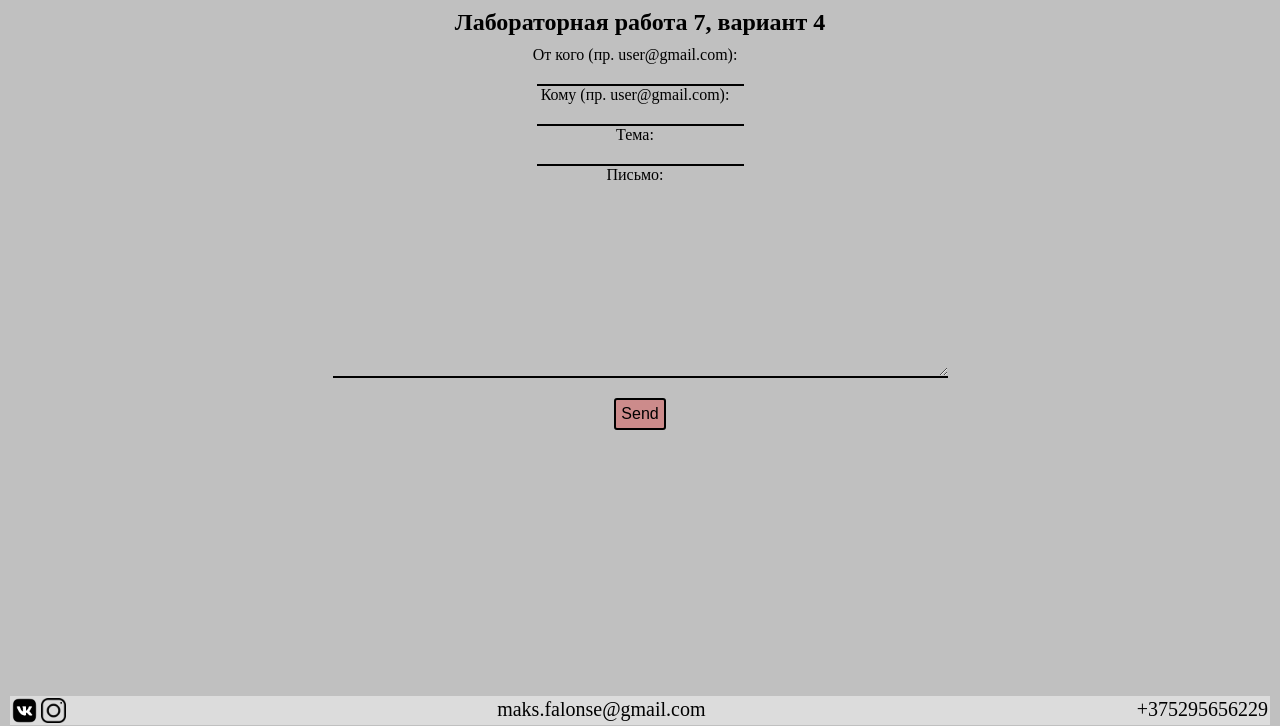
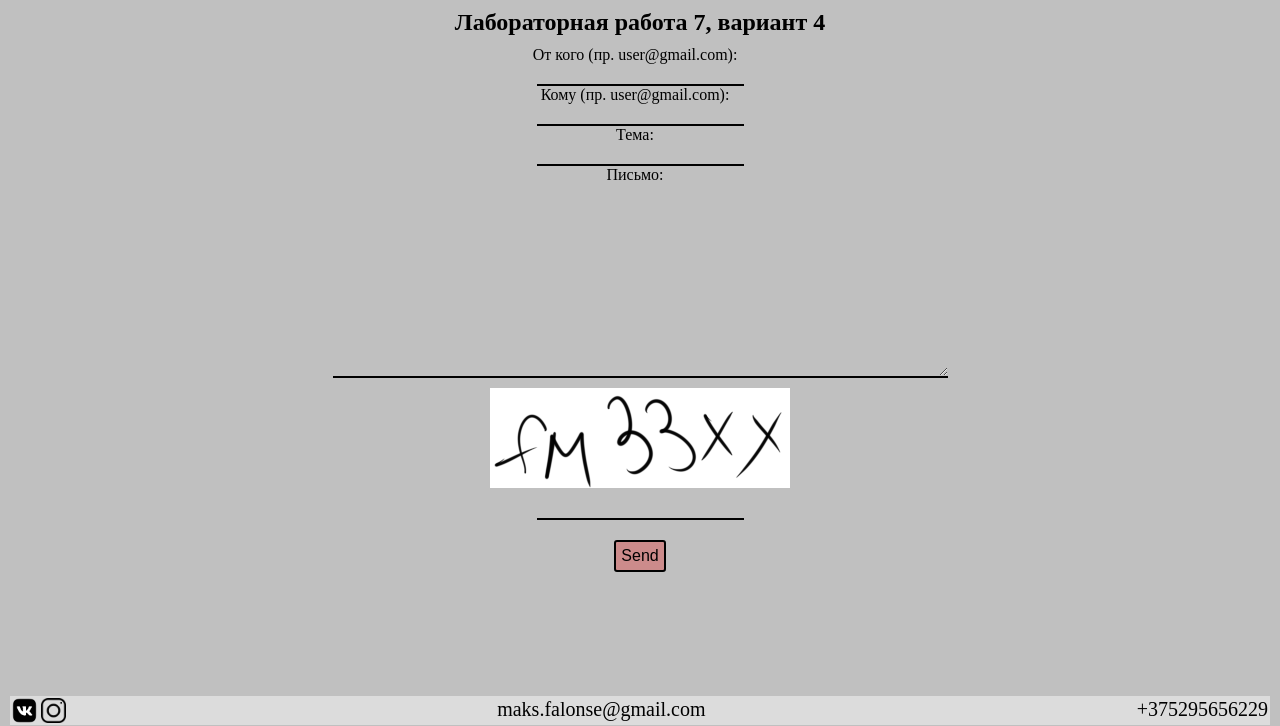
Before and after one commit to Falxns/VT, a PHP site: page /pages/lab7.php in a window 1280 px wide. Shown: the part 75-801 px from the top of the page. Run offline with PHP 8.4, Linux system fonts and the light colour scheme; some libraries are stand-ins or nearby versions.

Commit message:
added captcha before submitting form

```diff
--- a/pages/lab7.php
+++ b/pages/lab7.php
@@ -9,6 +9,7 @@
         <link rel="stylesheet" type="text/css" href="../styles/support.css">
         <link rel="stylesheet" type="text/css" href="../styles/nav.css">
         <link rel="stylesheet" type="text/css" href="../styles/footer.css">
+        <link rel="stylesheet" type="text/css" href="../styles/lab7.css">
     </head>
     <body>
         <?php
@@ -25,6 +26,17 @@
                 <input class="user-form_input" type="text" name="user-theme" id="user-theme" require>
                 <label class="user-form_label" for="user-message">Письмо:</label>
                 <textarea class="user-form_input" name="user-message" id="user-message" cols="60" rows="10" require></textarea>
+                <?php
+                    $randomable = rand(0,4);
+                    $arrcaptcha = array();
+                    $arrcaptcha[0] = 'fm33xx';
+                    $arrcaptcha[1] = 'bc248d';
+                    $arrcaptcha[2] = '24d3dv';
+                    $arrcaptcha[3] = 'qwm36j';
+                    $arrcaptcha[4] = 'kh19lf';
+                ?>
+                <img src="../captcha/image<?php echo $randomable ?>.png" id="img-captcha"></img>
+                <input class="user-form_input" type="text" name="user-captcha" id="user-captcha" require>
                 <input class="user-form_submit" type="submit" value="Send">
                 <?php
                     use PHPMailer\PHPMailer\PHPMailer;
@@ -32,12 +44,13 @@
                     use PHPMailer\PHPMailer\Exception;
                     require '../vendor/autoload.php';
 
-                    if (isset($_POST['user-emailfrom']) && isset($_POST['user-emailto']) && isset($_POST['user-theme']) && isset($_POST['user-message'])) {
+                    if (isset($_POST['user-emailfrom']) && isset($_POST['user-emailto']) && isset($_POST['user-theme']) && isset($_POST['user-message']) && isset($_POST['user-captcha'])) {
                         $emailfrom = $_POST['user-emailfrom'];
                         $emailto = $_POST['user-emailto'];
                         $theme = $_POST['user-theme'];
                         $message = $_POST['user-message'];
-                        if (filter_var($emailfrom, FILTER_VALIDATE_EMAIL) && filter_var($emailto, FILTER_VALIDATE_EMAIL) && trim($theme) !== "" && trim($message) !== "") {
+                        $captcha = $_POST['user-captcha'];
+                        if (filter_var($emailfrom, FILTER_VALIDATE_EMAIL) && filter_var($emailto, FILTER_VALIDATE_EMAIL) && trim($theme) !== "" && trim($message) !== "" && strcasecmp($captcha,$arrcaptcha[$randomable]) === 0) {
                             $letter = new PHPMailer();
                             $letter->CharSet = "UTF-8";
                             $letter->isSMTP();
@@ -61,7 +74,7 @@
                                 echo "<p class='user-form-label'>Letter wasn't sent :c Check your data.</p>";
                             }
                         } else {
-                            echo "<p class='user-form-label'>Emails or letter was filled incorrect.</p>";
+                            echo "<p class='user-form-label'>Emails or letter was filled incorrect. Also check captcha!</p>";
                         }
                     }
                 ?>
--- /dev/null
+++ b/styles/lab7.css
@@ -0,0 +1,3 @@
+#img-captcha {
+    margin: 10px auto;
+}
```
Also changed, not shown: captcha/image0.png (added), captcha/image1.png (added), captcha/image2.png (added), captcha/image3.png (added), captcha/image4.png (added).
